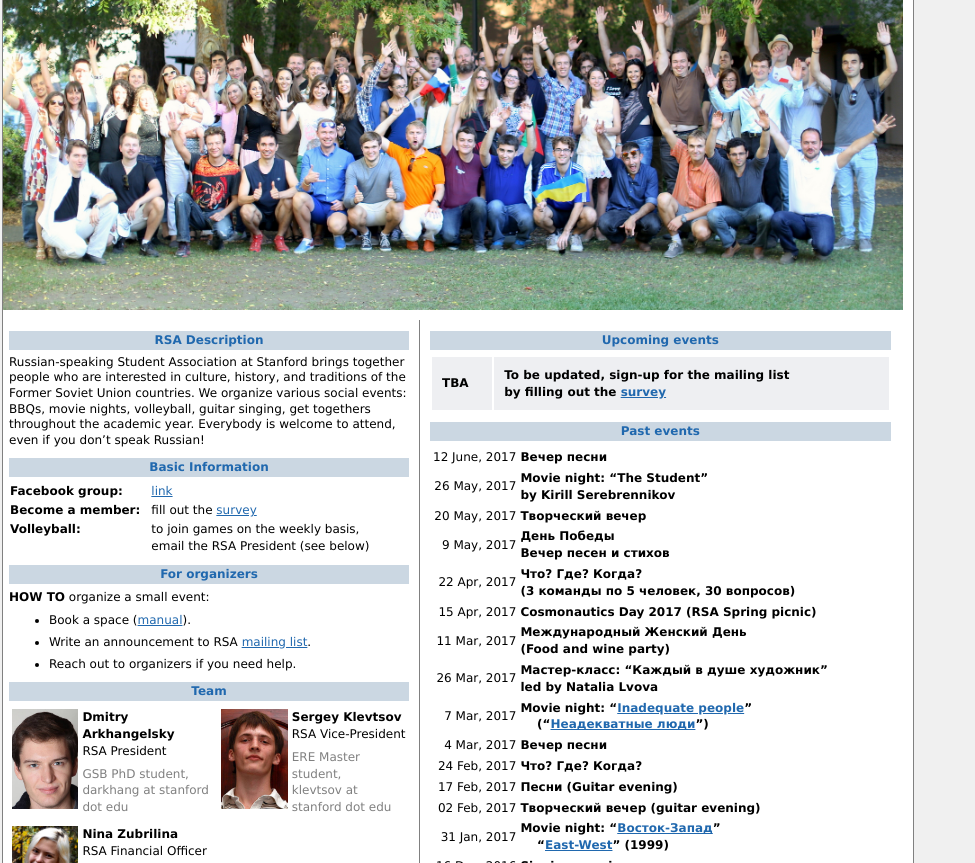
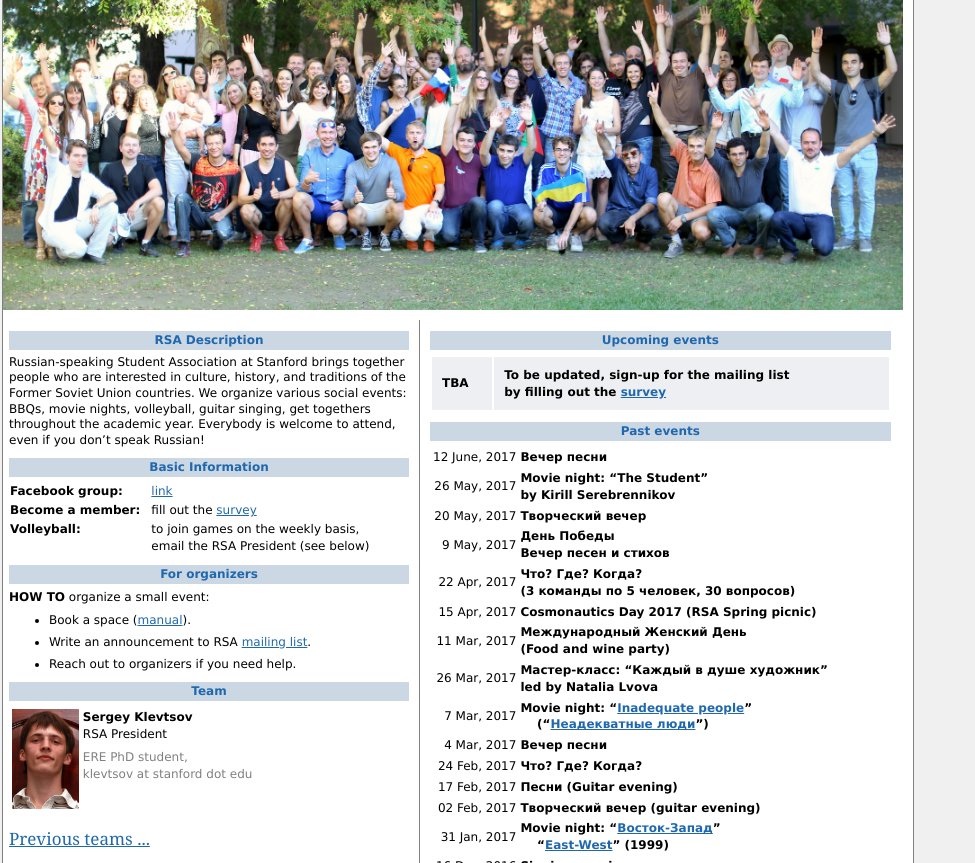
Before and after one commit to valerini/RSA, a plain HTML site: page index.html in a window 1280 px wide. Shown: the part 68-931 px from the top of the page, without its empty margins (0-975 px from the left). Drawn offline with Linux system fonts and the light colour scheme.

Commit message:
Change username in upload script. Temp update of leadership info

```diff
--- a/index.html
+++ b/index.html
@@ -73,17 +73,16 @@
 	    <div>
 	      <table class="people">
 		<tr>
-		  <td valign="top"><img alt="Dmitry Arkhangelsky Photo" src="mitya.jpg" height="100px"/></td>
-		  <td valign="top"><b>Dmitry Arkhangelsky</b><br/>RSA President<br/><p class="memberstatus">GSB PhD student,<br/>darkhang at stanford dot edu</p></td>
 		  <td valign="top"><img alt="Sergey Klevtsov Photo" src="sergey.jpg" height="100px"/></td>
-		  <td valign="top"><b>Sergey Klevtsov</b><br/>RSA Vice-President<br/><p class="memberstatus">ERE Master student,<br/>klevtsov at stanford dot edu</p></td>
+		  <td valign="top"><b>Sergey Klevtsov</b><br/>RSA President<br/><p class="memberstatus">ERE PhD student,<br/>klevtsov at stanford dot edu</p></td>
 		</tr>
-
+<!--
 		<tr>
 		  <td valign="top"><img alt="Nina Zubrilina Photo" src="nina.jpg" height="100px"/></td>
 		  <td valign="top"><b>Nina Zubrilina</b><br/>RSA Financial Officer<br/><p class="memberstatus">Undergraduate student,<br/>nina57 at stanford dot edu</p></td>
 		  <td></td>
 		</tr>
+-->
 	      </table>
 	    </div>
 		  <h2><a href="teams.html">Previous teams ...</a></h2>
```
Also changed, not shown: 1 other file.
